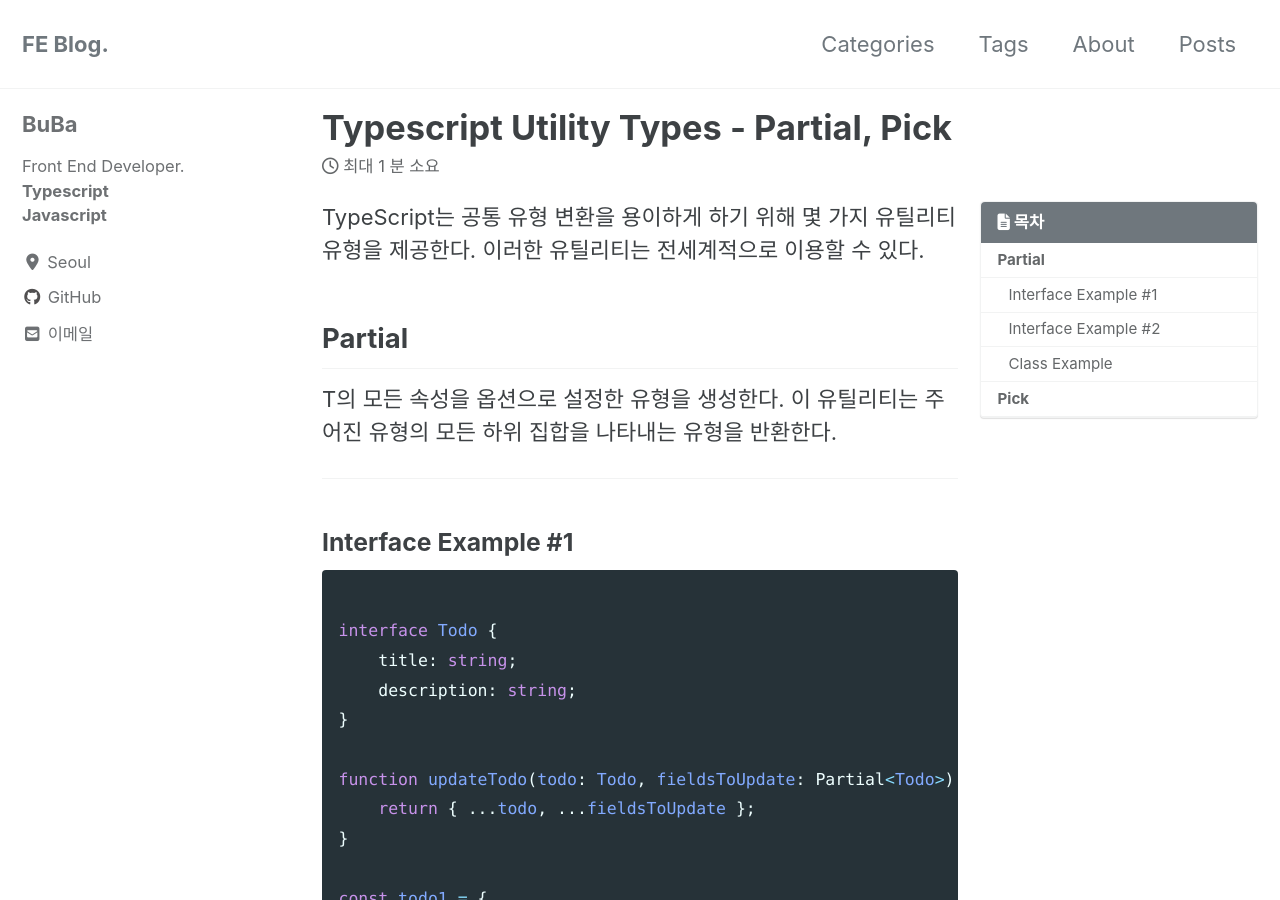
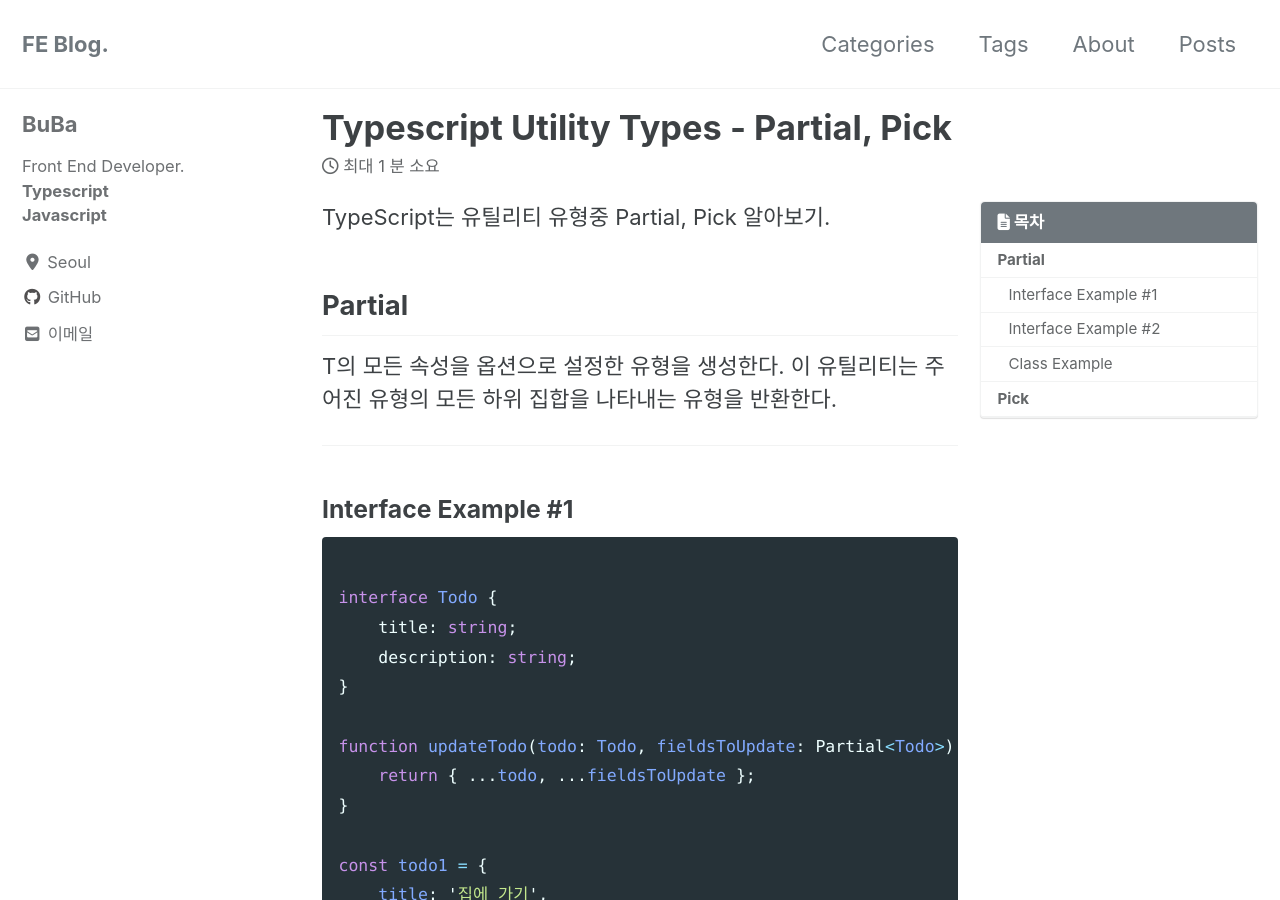
Before and after one commit to seonk94/seonk94.github.io, a Jekyll site: the page built from _posts/2020-06-25-typescript-utility-types-partial.md, in a window 1280 px wide and 900 px high. Built offline with Jekyll 4.4.1, drawn with Linux system fonts in a browser that asks for light colours; cached includes are drawn as plain includes; nearby versions of some CDN libraries.

Commit message:
update: partial .md

```diff
--- a/_posts/2020-06-25-typescript-utility-types-partial.md
+++ b/_posts/2020-06-25-typescript-utility-types-partial.md
@@ -16,7 +16,7 @@ article_section: Typescript Partial, Pick
 meta_keywords: Typescript,Partial,Pick,Utility-Types,Utility
 ---
 
-TypeScript는 공통 유형 변환을 용이하게 하기 위해 몇 가지 유틸리티 유형을 제공한다. 이러한 유틸리티는 전세계적으로 이용할 수 있다.
+TypeScript는 유틸리티 유형중 Partial, Pick 알아보기.
 
 ## Partial<T>
 
```
